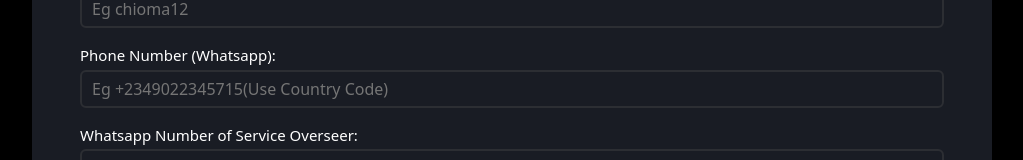
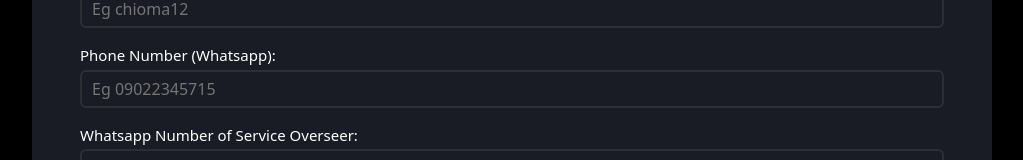
Before and after one commit to OATheSWE/F-S-A, a React (Vite) app: page /signup in a window 1280 px wide. Shown: the part 226-386 px from the top of the page, without its empty margins (128-1151 px from the left). Built offline with nearby package versions, Linux system fonts and the light colour scheme; no server answers.

Commit message:
Making Changes While Live

```diff
--- a/src/pages/Phone Auth/Phone Auth.tsx
+++ b/src/pages/Phone Auth/Phone Auth.tsx
@@ -52,7 +52,7 @@ const PhoneAuth: React.FC = () => {
             setRecaptchaVerifier(recaptchaVerifier);
 
             // Request OTP using the decrypted phone number
-            const result: ConfirmationResult = await signInWithPhoneNumber(auth, phoneNumber, recaptchaVerifier);
+            const result: ConfirmationResult = await signInWithPhoneNumber(auth, `+234${phoneNumber}`, recaptchaVerifier);
             setConfirmationResult(result); // Store the ConfirmationResult
 
             // Disable the button and start the countdown timer
--- a/src/pages/Sign Up/Sign Up.tsx
+++ b/src/pages/Sign Up/Sign Up.tsx
@@ -45,10 +45,10 @@ const SignUp: React.FC = () => {
     const userPassword = password;
 
     // Regular expression for validating phone number
-    const phoneRegex = /^\+234\d{9}$/;
+    const phoneRegex = /^\0\d{9}$/;
 
     if (!phoneRegex.test(userPhoneNumber) || !phoneRegex.test(overseerPhoneNumber)) {
-      alert('Please enter valid phone number. eg +234704567890');
+      alert('Please enter a valid phone number. eg 09022345715');
       return;
     }
 
@@ -123,7 +123,7 @@ const SignUp: React.FC = () => {
             inputType="number"
             value={phoneNumber}
             onChange={handlePhoneNumberChange}
-            placeholder="Eg +2349022345715(Use Country Code)"
+            placeholder="Eg 09022345715"
             required={true}
           />
           <PrimaryLabel
```
